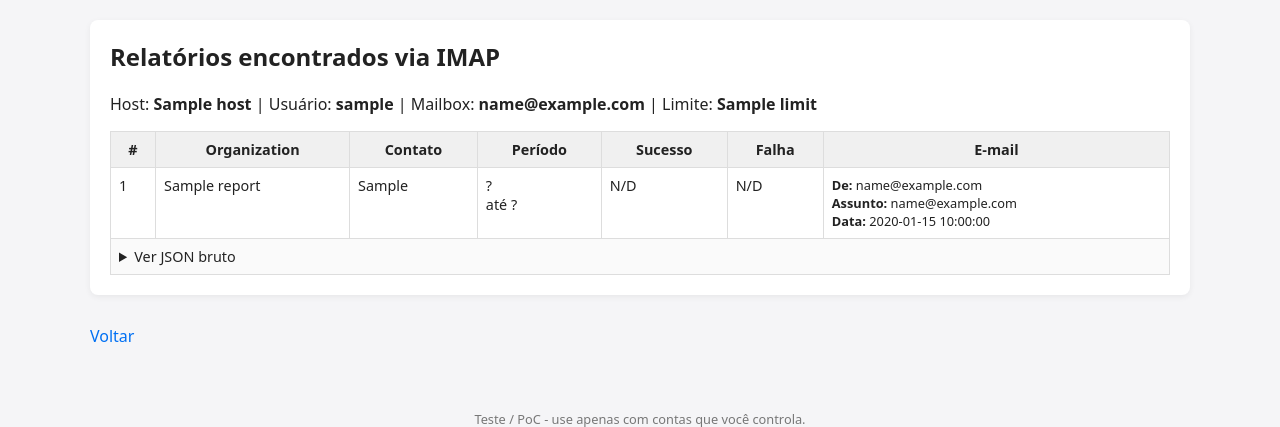
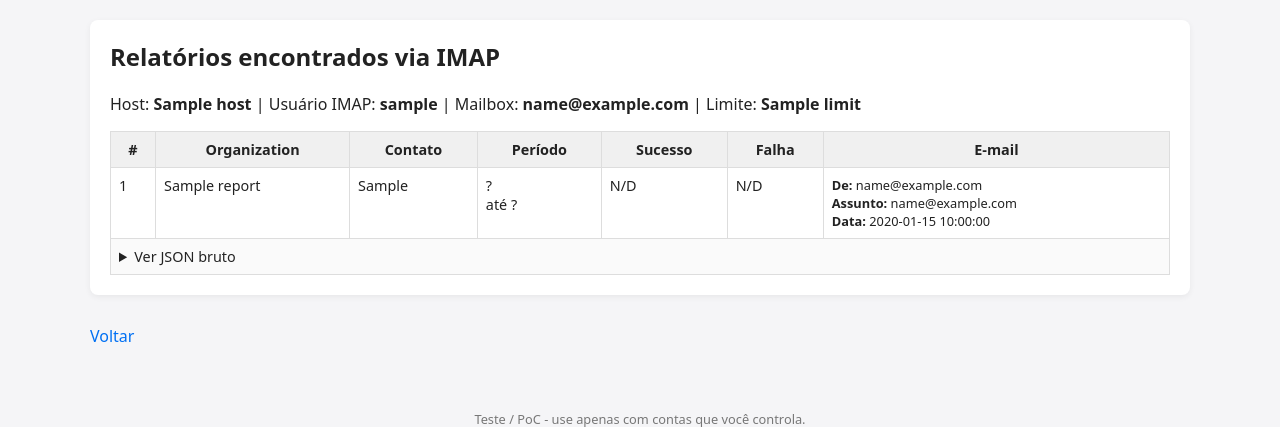
Before and after one commit to raulmottajr/tlsrpt-viewer, a Flask app: template templates/imap_results.html in a window 1280 px wide. Shown: the part 159-586 px from the top of the page. Run offline with Flask 3, Linux system fonts and the light colour scheme; the template is opened without the code that fills it: most values are stand-ins (such as "Sample title", 1, 10 or a date in 2020); some libraries are stand-ins or nearby versions.

Commit message:
Update user label to 'Usuário IMAP' in HTML template

```diff
--- a/templates/imap_results.html
+++ b/templates/imap_results.html
@@ -5,7 +5,7 @@
     <h2>Relatórios encontrados via IMAP</h2>
     <p>
         Host: <strong>{{ host }}</strong> |
-        Usuário: <strong>{{ username }}</strong> |
+        Usuário IMAP: <strong>{{ username }}</strong> |
         Mailbox: <strong>{{ mailbox }}</strong> |
         Limite: <strong>{{ limit }}</strong>
     </p>
```
